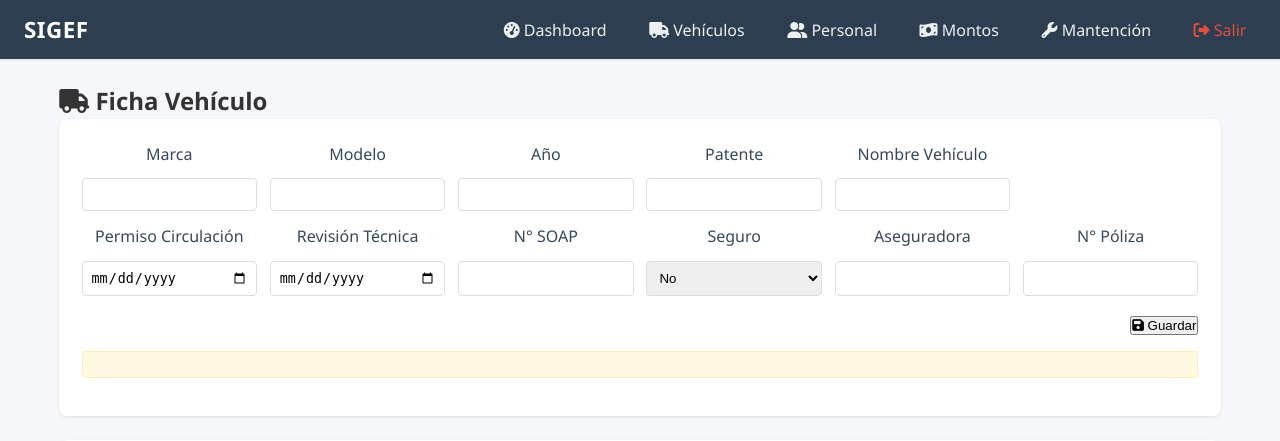
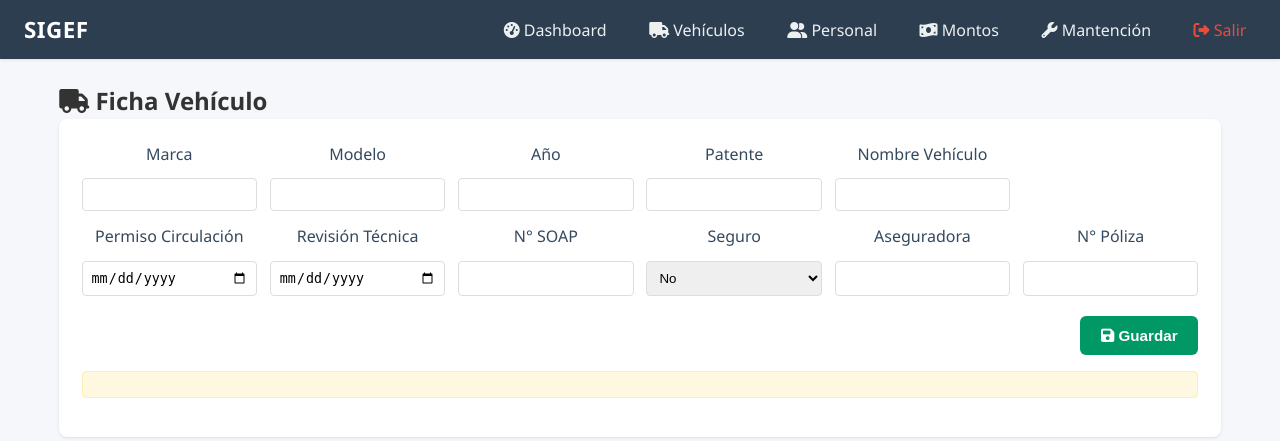
Before and after one commit to llobosg/SIGEF, a PHP site: page /pages/vehiculos_view.php in a window 1280 px wide. Shown: the top 441 px of the page. Run offline with PHP 8.4, Linux system fonts and the light colour scheme; the visitor is signed in with stand-in values (Sample User, id 1); data that the repository does not hold is empty.

Commit message:
corrige botones

```diff
--- a/pages/mantencion_view.php
+++ b/pages/mantencion_view.php
@@ -145,7 +145,7 @@ if ($_SESSION['rol'] !== 'admin') {
                 </div>
 
                 <div class="form-actions">
-                    <button type="submit" class="btn-save">
+                    <button type="submit" class="btn-primary">
                         <i class="fas fa-save"></i> Guardar
                     </button>
                     <button type="button" id="btnCancelarSubmodal" class="btn-cancel">
--- a/pages/vehiculos_view.php
+++ b/pages/vehiculos_view.php
@@ -86,7 +86,7 @@ if (isset($_GET['edit'])) {
 
                 <!-- Botón Guardar fuera del grid, alineado a la derecha -->
                 <div class="form-actions">
-                    <button type="submit" class="btn-save">
+                    <button type="submit" class="btn-primary">
                         <i class="fas fa-save"></i> Guardar
                     </button>
                 </div>
```
